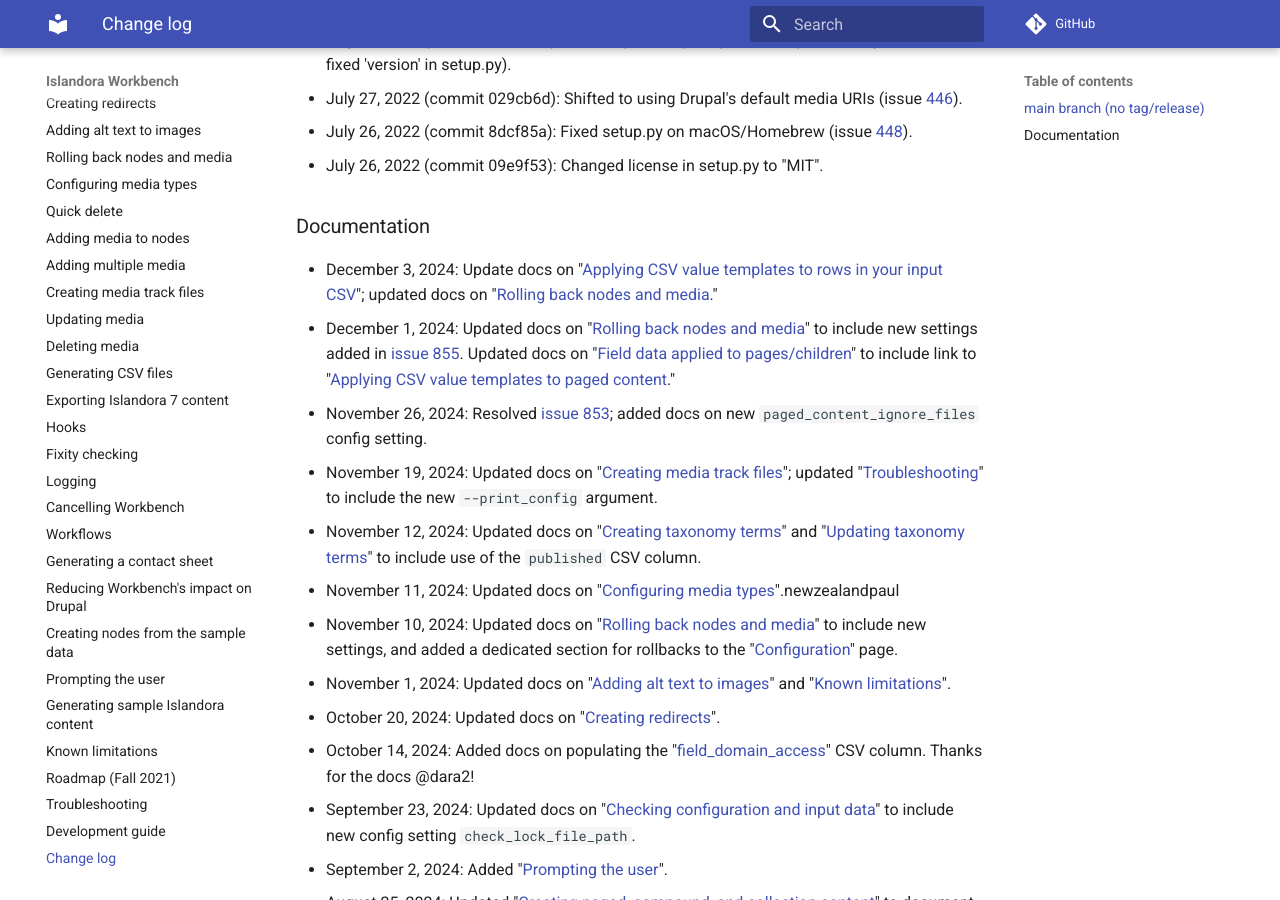
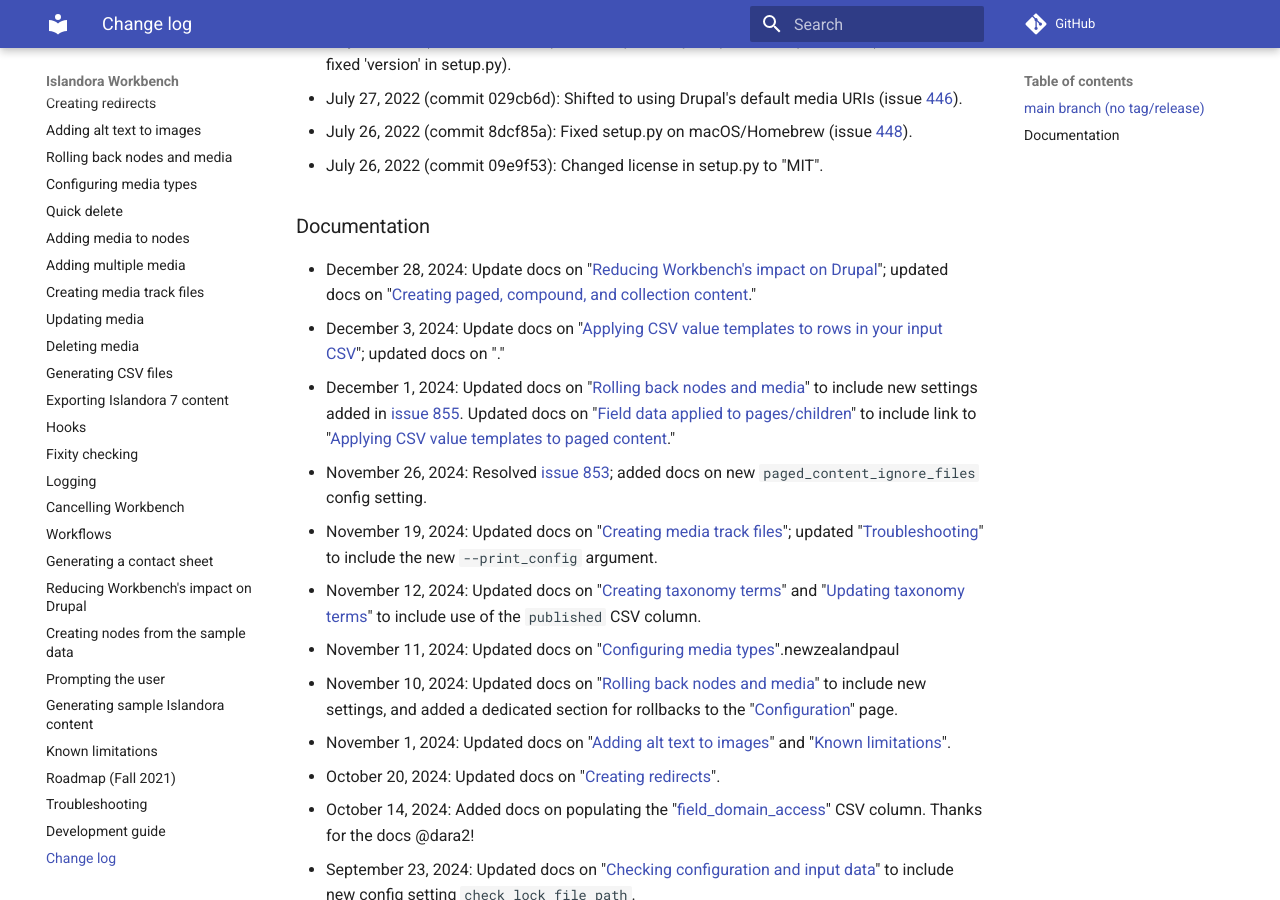
Before and after one commit to mjordan/islandora_workbench_docs, an MkDocs documentation site: the page built from docs/changelog.md, in a window 1280 px wide and 900 px high, scrolled down 6716 px. Built offline with MkDocs 1.6.1 and Material for MkDocs 9.7.7, drawn with Linux system fonts in a browser that asks for light colours; comment, search, counter and statistics services are not loaded; some of the changed lines change nothing that is shown.

Commit message:
Updated change log.

```diff
--- a/docs/changelog.md
+++ b/docs/changelog.md
@@ -153,7 +153,8 @@
 
 ### Documentation
 
-* December 3, 2024: Update docs on "[Applying CSV value templates to rows in your input CSV](https://mjordan.github.io/islandora_workbench_docs/csv_value_templates/#applying-csv-value-templates-to-paged-content)"; updated docs on "[Rolling back nodes and media](/islandora_workbench_docs/rolling_back/)."
+* December 28, 2024: Update docs on "[Reducing Workbench's impact on Drupal](/islandora_workbench_docs/reducing_load/)"; updated docs on "[Creating paged, compound, and collection content](/islandora_workbench_docs/paged_and_compound/)."
+* December 3, 2024: Update docs on "[Applying CSV value templates to rows in your input CSV](/islandora_workbench_docs/csv_value_templates/#applying-csv-value-templates-to-paged-content)"; updated docs on "[](/islandora_workbench_docs/paged_and_compound/)."
 * December 1, 2024: Updated docs on "[Rolling back nodes and media](/islandora_workbench_docs/rolling_back/)" to include new settings added in [issue 855](https://github.com/mjordan/islandora_workbench/issues/855). Updated docs on "[Field data applied to pages/children](/islandora_workbench_docs/paged_and_compound/#field-data-applied-to-pageschildren)" to include link to "[Applying CSV value templates to paged content](/islandora_workbench_docs/csv_value_templates/#applying-csv-value-templates-to-paged-content)."
 * November 26, 2024: Resolved [issue 853](https://github.com/mjordan/islandora_workbench/issues/853); added docs on new `paged_content_ignore_files` config setting.
 * November 19, 2024: Updated docs on "[Creating media track files](/islandora_workbench_docs/media_track_files/)"; updated "[Troubleshooting](/troubleshooting/)" to include the new `--print_config` argument.
@@ -172,32 +173,32 @@
 * July 16, 2024: Added "[Cross-environment deployment / Continuous Integration](/islandora_workbench_docs/workflows/#cross-environment-deployment-continuous-integration)".
 * July 14, 2024: Added docs on the new `protected_vocabularies` config setting to "[Taxonomy reference fields](/islandora_workbench_docs/fields/#taxonomy-reference-fields)" and removed some cruft; added docs on "[Encoding of text files](/islandora_workbench_docs/preparing_data/#encoding-of-text-files)".
 * July 9, 2024: Added "[Using numbers as term names](/islandora_workbench_docs/fields/#using-numbers-as-term-names)".
-* July 7, 2024: Added "[Using a local or remote .zip archive as input data](https://mjordan.github.io/islandora_workbench_docs/preparing_data/#using-a-local-or-remote-zip-archive-as-input-data)".
-* July 4, 2024: Added "[Ingesting pages, their parents, and their 'grandparents' using a single CSV file](https://mjordan.github.io/islandora_workbench_docs/paged_and_compound/#ingesting-pages-their-parents-and-their-grandparents-using-a-single-csv-file)".
-* July 3, 2024: Added "[Sharing configuration files with other applications](https://mjordan.github.io/islandora_workbench_docs/workflows/#sharing-configuration-files-with-other-applications)".
-* June 30, 2024: Added [docs](https://mjordan.github.io/islandora_workbench_docs/fields/#values-in-the-field_member_of-column) on using values other than node IDs in `field_member_of`.
-* June 20, 2024: Started docs on "[Creating redirects](https://mjordan.github.io/islandora_workbench_docs/redirects/)".
-* June 7, 2024: Updated docs on "[Exporting Islandora 7 content](https://mjordan.github.io/islandora_workbench_docs/exporting_islandora_7_content/)".
-* May 31, 2024: Some edits to "[Using subdirectories](https://mjordan.github.io/islandora_workbench_docs/paged_and_compound/#using-subdirectories)" section of the docs on creating paged/compound content.
-* May 21, 2024: Minor edit to "[Updating taxonomy terms](https://mjordan.github.io/islandora_workbench_docs/updating_terms/)".
-* May 20, 2024: Minor edit to "[Updating nodes](https://mjordan.github.io/islandora_workbench_docs/updating_nodes/"); updated docs to indicate that `media_type` configuration setting is now required for `add_media` and `update_media` tasks.
-* April 22, 2024: Updated "[Hooks](https://mjordan.github.io/islandora_workbench_docs/hooks/)" to document `scripts/generate_iiif_manifests.py` (from issue 771) and add some clarifications.
-* April 17, 2024: Updated "[Hooks](https://mjordan.github.io/islandora_workbench_docs/hooks/)" to be explicit about what Workbench configuration settings are available within external scripts.
-* April 16, 2024: Updated "[Field data (Drupal and CSV)](https://mjordan.github.io/islandora_workbench_docs/fields/#entity-reference-views-fields)" to clarify warning about Entity Reference Views fields; merged Rosie's [changes to the docs on using Paragraphs](https://github.com/mjordan/islandora_workbench_docs/pull/17).
+* July 7, 2024: Added "[Using a local or remote .zip archive as input data](/islandora_workbench_docs/preparing_data/#using-a-local-or-remote-zip-archive-as-input-data)".
+* July 4, 2024: Added "[Ingesting pages, their parents, and their 'grandparents' using a single CSV file](/islandora_workbench_docs/paged_and_compound/#ingesting-pages-their-parents-and-their-grandparents-using-a-single-csv-file)".
+* July 3, 2024: Added "[Sharing configuration files with other applications](/islandora_workbench_docs/workflows/#sharing-configuration-files-with-other-applications)".
+* June 30, 2024: Added [docs](/islandora_workbench_docs/fields/#values-in-the-field_member_of-column) on using values other than node IDs in `field_member_of`.
+* June 20, 2024: Started docs on "[Creating redirects](/islandora_workbench_docs/redirects/)".
+* June 7, 2024: Updated docs on "[Exporting Islandora 7 content](/islandora_workbench_docs/exporting_islandora_7_content/)".
+* May 31, 2024: Some edits to "[Using subdirectories](/islandora_workbench_docs/paged_and_compound/#using-subdirectories)" section of the docs on creating paged/compound content.
+* May 21, 2024: Minor edit to "[Updating taxonomy terms](/islandora_workbench_docs/updating_terms/)".
+* May 20, 2024: Minor edit to "[Updating nodes](/islandora_workbench_docs/updating_nodes/"); updated docs to indicate that `media_type` configuration setting is now required for `add_media` and `update_media` tasks.
+* April 22, 2024: Updated "[Hooks](/islandora_workbench_docs/hooks/)" to document `scripts/generate_iiif_manifests.py` (from issue 771) and add some clarifications.
+* April 17, 2024: Updated "[Hooks](/islandora_workbench_docs/hooks/)" to be explicit about what Workbench configuration settings are available within external scripts.
+* April 16, 2024: Updated "[Field data (Drupal and CSV)](/islandora_workbench_docs/fields/#entity-reference-views-fields)" to clarify warning about Entity Reference Views fields; merged Rosie's [changes to the docs on using Paragraphs](https://github.com/mjordan/islandora_workbench_docs/pull/17).
 * April 15, 2024: Resolved [issue 748](https://github.com/mjordan/islandora_workbench/issues/748); updated docs to include new `log_file_name_and_line_number` config setting.
-* April 14, 2024: Added "[Checking if nodes already exist](https://mjordan.github.io/islandora_workbench_docs/checking_if_nodes_exist/)". Added documentation to "[Field data (Drupal and CSV)](https://mjordan.github.io/islandora_workbench_docs/fields/#entity-reference-views-fields)" on configuring Views to allow using term names in Entity Reference Views fields.
-* April 12, 2024: Added "metadata maintenance" section to the "[Workflows](https://mjordan.github.io/islandora_workbench_docs/workflows/)" docs using Rosie Le Faive's excellent demonstration of round tripping metadata.
-* April 8, 2024: Updated "[Field data (Drupal and CSV)](https://mjordan.github.io/islandora_workbench_docs/fields/#entity-reference-revisions-fields-paragraphs)" to add documentation on Entity Reference Revisions fields (paragraphs).
-* April 5, 2024: Updated "[Ignoring CSV rows and columns](https://mjordan.github.io/islandora_workbench_docs/ignoring_csv_rows_and_columns/)" to describe using the new `csv_rows_to_process` config setting.
-* April 2, 2024: Updated "[Choosing a task](https://mjordan.github.io/islandora_workbench_docs/choosing_a_task/)"; updated "[Adding media to nodes](https://mjordan.github.io/islandora_workbench_docs/adding_media/)" to describe using DGI's [Image Discovery module](https://github.com/discoverygarden/dgi_image_discovery).
-* February 21, 2024: Updated "[Development guide](https://mjordan.github.io/islandora_workbench_docs/development_guide/)".
-* February 20, 2024: Updated "[Updating media](https://mjordan.github.io/islandora_workbench_docs/updating_media/)" to indicate that `media_type` is now a required configuration setting in `update_media` tasks.
-* January 30, 2024: Added new docs on "[Using a Drupal View to generate a media report as CSV](https://mjordan.github.io/islandora_workbench_docs/generating_csv_files/#using-a-drupal-view-to-generate-a-media-report-as-csv)". Also updated these docs to be clearer on the difference between Contextual Filters and Filter Criteria.
-* January 24, 2024: Added new docs on "[Ingesting OCR (and other) files with page images](https://mjordan.github.io/islandora_workbench_docs/paged_and_compound/#ingesting-ocr-and-other-files-with-page-images)" and updated the "[Configuration](https://mjordan.github.io/islandora_workbench_docs/configuration/#paged-and-compound-content-settings)" page with the newly introduced config settings.
-* January 17, 2023: Updated the "[Updating media](https://mjordan.github.io/islandora_workbench_docs/updating_media/)" docs to mention the `update_mode` config setting.
-* January 14, 2024: Added `promote` to the "[Base fields](https://mjordan.github.io/islandora_workbench_docs/fields/#base-fields)" docs; updated "[Updating media](https://mjordan.github.io/islandora_workbench_docs/updating_media/)".
+* April 14, 2024: Added "[Checking if nodes already exist](/islandora_workbench_docs/checking_if_nodes_exist/)". Added documentation to "[Field data (Drupal and CSV)](/islandora_workbench_docs/fields/#entity-reference-views-fields)" on configuring Views to allow using term names in Entity Reference Views fields.
+* April 12, 2024: Added "metadata maintenance" section to the "[Workflows](/islandora_workbench_docs/workflows/)" docs using Rosie Le Faive's excellent demonstration of round tripping metadata.
+* April 8, 2024: Updated "[Field data (Drupal and CSV)](/islandora_workbench_docs/fields/#entity-reference-revisions-fields-paragraphs)" to add documentation on Entity Reference Revisions fields (paragraphs).
+* April 5, 2024: Updated "[Ignoring CSV rows and columns](/islandora_workbench_docs/ignoring_csv_rows_and_columns/)" to describe using the new `csv_rows_to_process` config setting.
+* April 2, 2024: Updated "[Choosing a task](/islandora_workbench_docs/choosing_a_task/)"; updated "[Adding media to nodes](/islandora_workbench_docs/adding_media/)" to describe using DGI's [Image Discovery module](https://github.com/discoverygarden/dgi_image_discovery).
+* February 21, 2024: Updated "[Development guide](/islandora_workbench_docs/development_guide/)".
+* February 20, 2024: Updated "[Updating media](/islandora_workbench_docs/updating_media/)" to indicate that `media_type` is now a required configuration setting in `update_media` tasks.
+* January 30, 2024: Added new docs on "[Using a Drupal View to generate a media report as CSV](/islandora_workbench_docs/generating_csv_files/#using-a-drupal-view-to-generate-a-media-report-as-csv)". Also updated these docs to be clearer on the difference between Contextual Filters and Filter Criteria.
+* January 24, 2024: Added new docs on "[Ingesting OCR (and other) files with page images](/islandora_workbench_docs/paged_and_compound/#ingesting-ocr-and-other-files-with-page-images)" and updated the "[Configuration](/islandora_workbench_docs/configuration/#paged-and-compound-content-settings)" page with the newly introduced config settings.
+* January 17, 2023: Updated the "[Updating media](/islandora_workbench_docs/updating_media/)" docs to mention the `update_mode` config setting.
+* January 14, 2024: Added `promote` to the "[Base fields](/islandora_workbench_docs/fields/#base-fields)" docs; updated "[Updating media](/islandora_workbench_docs/updating_media/)".
 * January 2, 2024: Updated the docs on `allow_missing_files` and `perform_soft_checks`.
-* December 1, 2023: Updated the "[Updating media](https://mjordan.github.io/islandora_workbench_docs/updating_media/)" docs.
+* December 1, 2023: Updated the "[Updating media](/islandora_workbench_docs/updating_media/)" docs.
 * November 28, 2023: Addressed issue [713](https://github.com/mjordan/islandora_workbench/issues/713); merged in @rosiel's https://github.com/mjordan/islandora_workbench_docs/pull/12.
 * November 2, 2023: Updated the "[Troubleshooting](/islandora_workbench_docs/troubleshooting)" page to include how to narrow down errors involving SSL certificates, and some additonal minor changes.
 * October 29, 2023: Updated the docs on "[Assigning URL aliases](/islandora_workbench_docs/aliases/)".
@@ -207,8 +208,8 @@
 * August 16, 2023: Merged in @ysuarez's spelling fixes (issue [674](https://github.com/mjordan/islandora_workbench/issues/674)).
 * August 14, 2023: Update `published` entry in "[Base fields](/islandora_workbench_docs/fields/#base-fields)" to allow media types to set their default `published` values.
 * August 4, 2023: Removed `published` as a standalone configuration setting, and updated its entry in "[Base fields](/islandora_workbench_docs/fields/#base-fields)".
-* August 3, 2023: Documented the config settings `query_csv_id_to_node_id_map_for_parents`, `ignore_duplicate_parent_ids`, `field_for_media_title`, `use_nid_in_media_title`, `use_node_title_for_media_title`, `use_node_title_for_remote_filename`, `use_nid_in_remote_filename`, and `field_for_remote_filename`. Updated "[Using the CSV ID to node ID map](https://mjordan.github.io/islandora_workbench_docs/generating_csv_files/#using-the-csv-id-to-node-id-map)".
-* August 2, 2023: Added mention of, and a screenshot showing, the DB Browser for SQLite to "[Using the CSV ID to node ID map](https://mjordan.github.io/islandora_workbench_docs/generating_csv_files/#using-the-csv-id-to-node-id-map)". Thanks for the tip @ajstanley!
+* August 3, 2023: Documented the config settings `query_csv_id_to_node_id_map_for_parents`, `ignore_duplicate_parent_ids`, `field_for_media_title`, `use_nid_in_media_title`, `use_node_title_for_media_title`, `use_node_title_for_remote_filename`, `use_nid_in_remote_filename`, and `field_for_remote_filename`. Updated "[Using the CSV ID to node ID map](/islandora_workbench_docs/generating_csv_files/#using-the-csv-id-to-node-id-map)".
+* August 2, 2023: Added mention of, and a screenshot showing, the DB Browser for SQLite to "[Using the CSV ID to node ID map](/islandora_workbench_docs/generating_csv_files/#using-the-csv-id-to-node-id-map)". Thanks for the tip @ajstanley!
 * July 21, 2023: Updated "Workbench thinks that a remote file is an .html file when I know it's a video (or audio, or image, etc.) file" entry in "[Troubleshooting](/islandora_workbench_docs/troubleshooting/#workbench-thinks-that-a-remote-file-is-an-html-file-when-i-know-its-a-video-or-audio-or-image-etc-file)".
 * July 20, 2023: Updated "[Checking configuration and input data](/islandora_workbench_docs/check/)" to include the new `perform_soft_checks` config setting.
 * July 19, 2023: Clarified that `update` tasks require the `content_type` setting in their config files if the target Drupal content type is not `islandora_object`.
```
